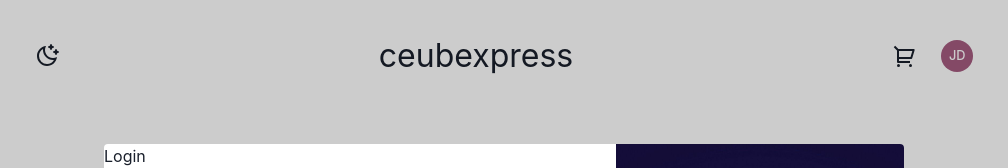
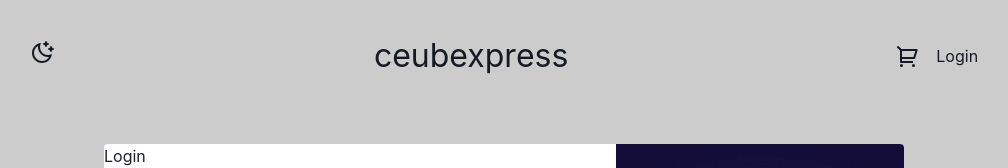
Before and after one commit to vitorhw/ceubexpress, a React (Create React App) app: page / in a window 1280 px wide. Shown: the top 168 px of the page, without its empty margins (136-1144 px from the left). Built offline with nearby package versions, Linux system fonts and the light colour scheme; the HTML template or start-up script is replaced by a standard one.

Commit message:
Cart & Profile Popver width, icons alignment and refactoring

```diff
--- a/src/components/Header/cartPopover.js
+++ b/src/components/Header/cartPopover.js
@@ -1,13 +1,13 @@
 import {
-  Button,
   Popover,
   PopoverArrow,
   PopoverBody,
-  PopoverCloseButton,
   PopoverContent,
   PopoverHeader,
   PopoverTrigger,
   Text,
+  IconButton,
+  Icon,
 } from '@chakra-ui/react';
 import { RiShoppingCart2Line } from 'react-icons/ri';
 
@@ -15,19 +15,21 @@ export function CartPopover({ isCartItem }) {
   return(
     <Popover isLazy trigger="hover">
       <PopoverTrigger>
-        <Button variant="unstyled" fontSize="1.5rem">
-          <RiShoppingCart2Line as="button" />
-        </Button>
+        <IconButton
+          variant="unstyled"
+          fontSize="1.5rem"
+          lineHeight="0"
+          icon={<Icon as={ RiShoppingCart2Line }/>}
+        />
       </PopoverTrigger>
-      <PopoverContent>
+      <PopoverContent width="14rem">
         <PopoverHeader fontWeight="semibold">
           Carrinho de compras
         </PopoverHeader>
         <PopoverArrow />
-        <PopoverCloseButton />
         <PopoverBody>
           {!isCartItem ? (
-            <Text>Nenhum item adicionado</Text>
+            <Text>Nenhum item adicionado :(</Text>
           ) : (
             <Text>Arroz</Text>
           )}
--- a/src/components/Header/index.js
+++ b/src/components/Header/index.js
@@ -1,4 +1,4 @@
-import { Box, Flex, HStack, useColorMode } from '@chakra-ui/react';
+import { Box, Flex, HStack, useColorMode, Icon } from '@chakra-ui/react';
 import { useState } from 'react';
 import { RiMoonClearLine } from 'react-icons/ri';
 import { LoginModal } from '../LoginModal';
@@ -8,15 +8,14 @@ import { ProfilePopover } from './ProfilePopover';
 export function Header() {
   const { colorMode, toggleColorMode } = useColorMode();
   const { cartItem, isCartItem } = useState(false);
-  // TODO: BIND LOGIN STATE WITH NEXT-AUTH
-  const [ isLoggedIn, setIsLoggedIn ] = useState(false);
+  const { isAuthenticated, setIsAuthenticated } = useState(true);
 
   return (
     <>
     <Flex as="header" w="100%" pt="8" justify="center" h="10vh">
       <HStack spacing="80">
         <Box as="button" onClick={toggleColorMode}>
-          <RiMoonClearLine fontSize="1.5rem" />
+          <Icon as={RiMoonClearLine} fontSize="1.5rem" />
         </Box>
         <Box as="h1" fontSize="2rem">
           ceubexpress
@@ -24,7 +23,7 @@ export function Header() {
 
         <HStack spacing="2">
           <CartPopover isCartItem={isCartItem} />
-          {isLoggedIn ? <ProfilePopover name={"John Doe"} /> : <ProfilePopover name={"John Doe"} />}
+            {isAuthenticated ? <ProfilePopover name={"John Doe"} /> : <p>Login</p>}
         </HStack>
 
       </HStack>
--- a/src/components/Header/profilePopover.js
+++ b/src/components/Header/profilePopover.js
@@ -7,6 +7,7 @@ import {
   PopoverFooter,
   PopoverTrigger,
   Avatar,
+  Flex,
   Icon
 } from '@chakra-ui/react';
 import { RiLogoutBoxRLine } from 'react-icons/ri';
@@ -15,19 +16,24 @@ export function ProfilePopover({ name }) {
   return(
     <Popover isLazy trigger="click" >
       <PopoverTrigger>
-        <Avatar size="sm" name={name} />
+        <Avatar size="sm" as="button" name={name} />
       </PopoverTrigger>
-      <PopoverContent width="100%">
-        <PopoverHeader fontWeight="semibold">
-          { name }
-        </PopoverHeader>
+      <PopoverContent width="8rem">
+        <PopoverHeader fontWeight="semibold">{name}</PopoverHeader>
         <PopoverArrow />
         <PopoverBody>
           <p>Conta</p>
-          <p>Suporte</p>
+          <p>Favoritos</p>
+          <p>Sobre</p>
         </PopoverBody>
-        <PopoverFooter fontWeight="italic">
-          <Icon as={RiLogoutBoxRLine} /> Sair
+        <PopoverFooter>
+          <Flex
+            justify="space-between"
+            align="center"
+          >
+            <a>Sair</a>
+            <Icon as={RiLogoutBoxRLine} />
+          </Flex>
         </PopoverFooter>
       </PopoverContent>
     </Popover>
```
